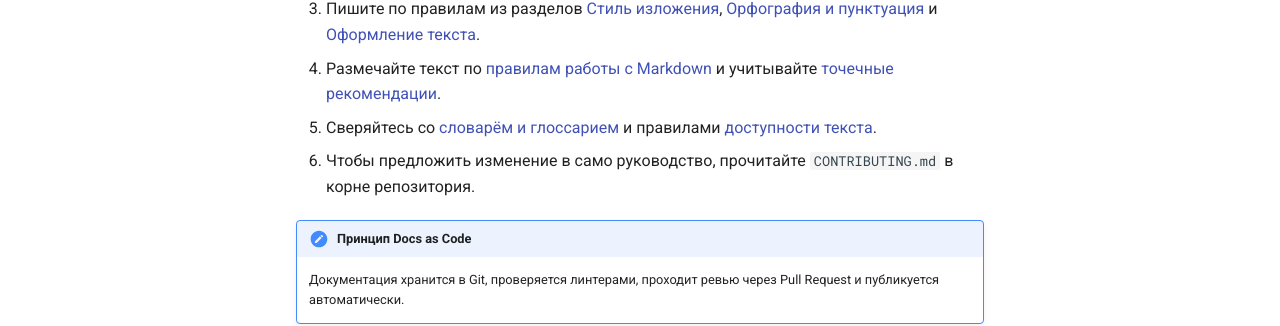
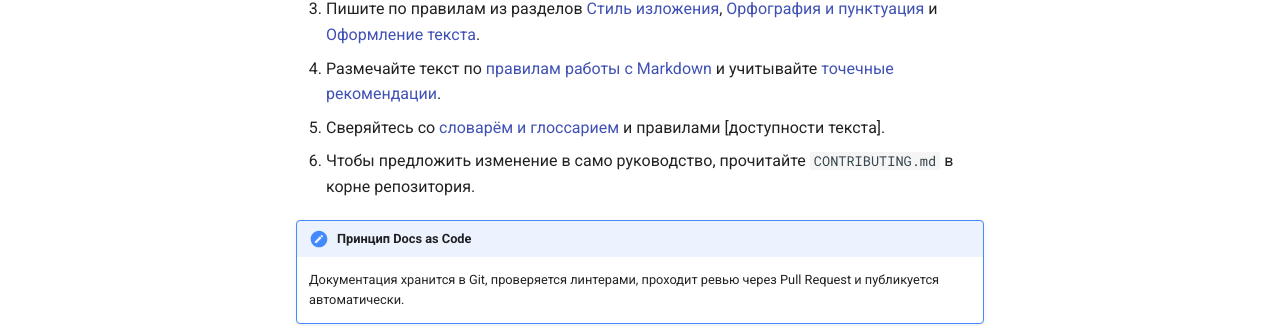
Before and after one commit to MKYrii/style-guide-project, an MkDocs documentation site: the page built from docs/index.md, in a window 1280 px wide and 994 px high. Shown: the part 602-928 px from the top of the window. Built offline with MkDocs 1.6.1 and Material for MkDocs 9.7.7, drawn with Linux system fonts in a browser that asks for light colours; comment, search, counter and statistics services are not loaded; part of the change alters nothing that is shown.

```diff
--- a/docs/index.md
+++ b/docs/index.md
@@ -14,7 +14,7 @@
 2. Выберите шаблон в разделе [Шаблоны документов](structure.md).
 3. Пишите по правилам из разделов [Стиль изложения](language.md), [Орфография и пунктуация](spelling.md) и [Оформление текста](formatting.md).
 4. Размечайте текст по [правилам работы с Markdown](markdown.md) и учитывайте [точечные рекомендации](tips.md).
-5. Сверяйтесь со [словарём и глоссарием](glossary.md) и правилами [доступности текста](accessibility.md).
+5. Сверяйтесь со [словарём и глоссарием](glossary.md) и правилами [доступности текста].
 6. Чтобы предложить изменение в само руководство, прочитайте `CONTRIBUTING.md` в корне репозитория.
 
 !!! note "Принцип Docs as Code"
```
